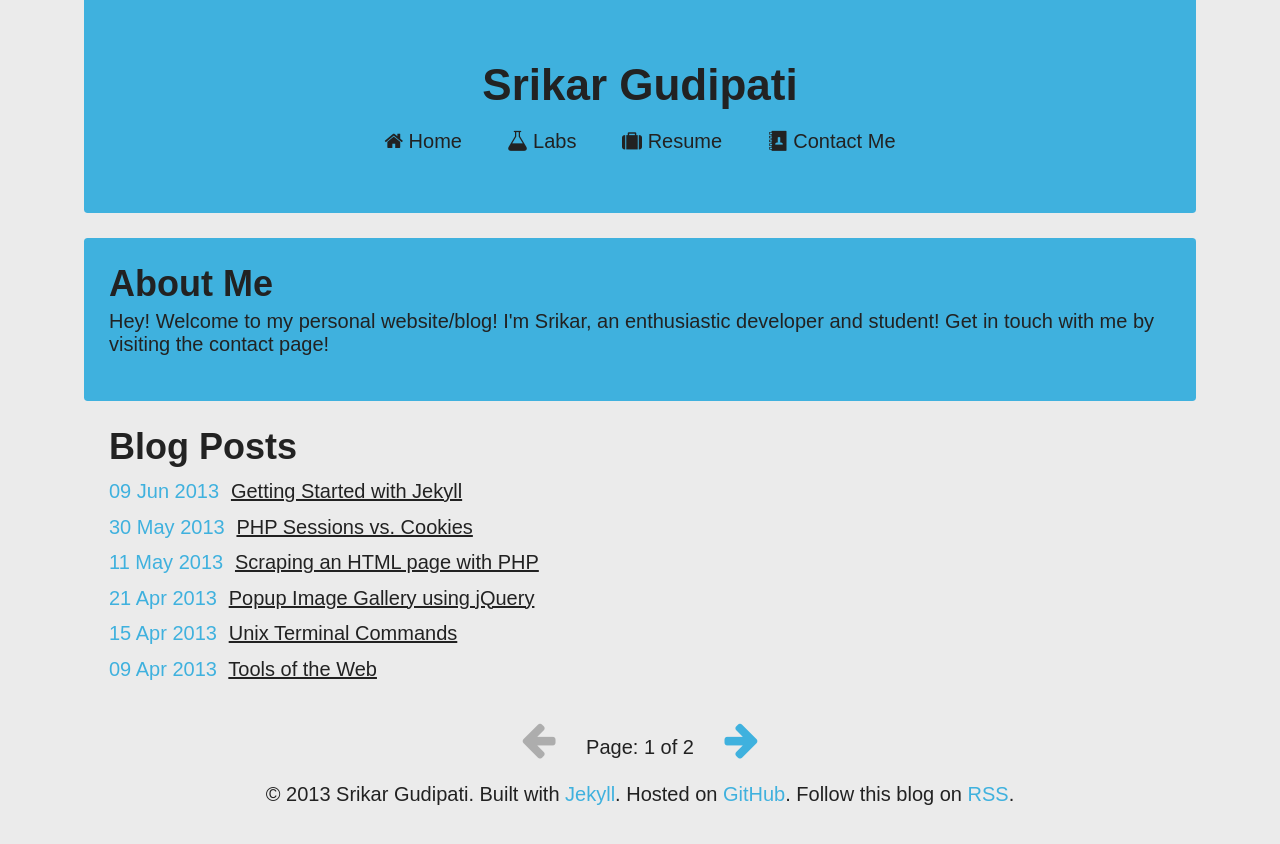
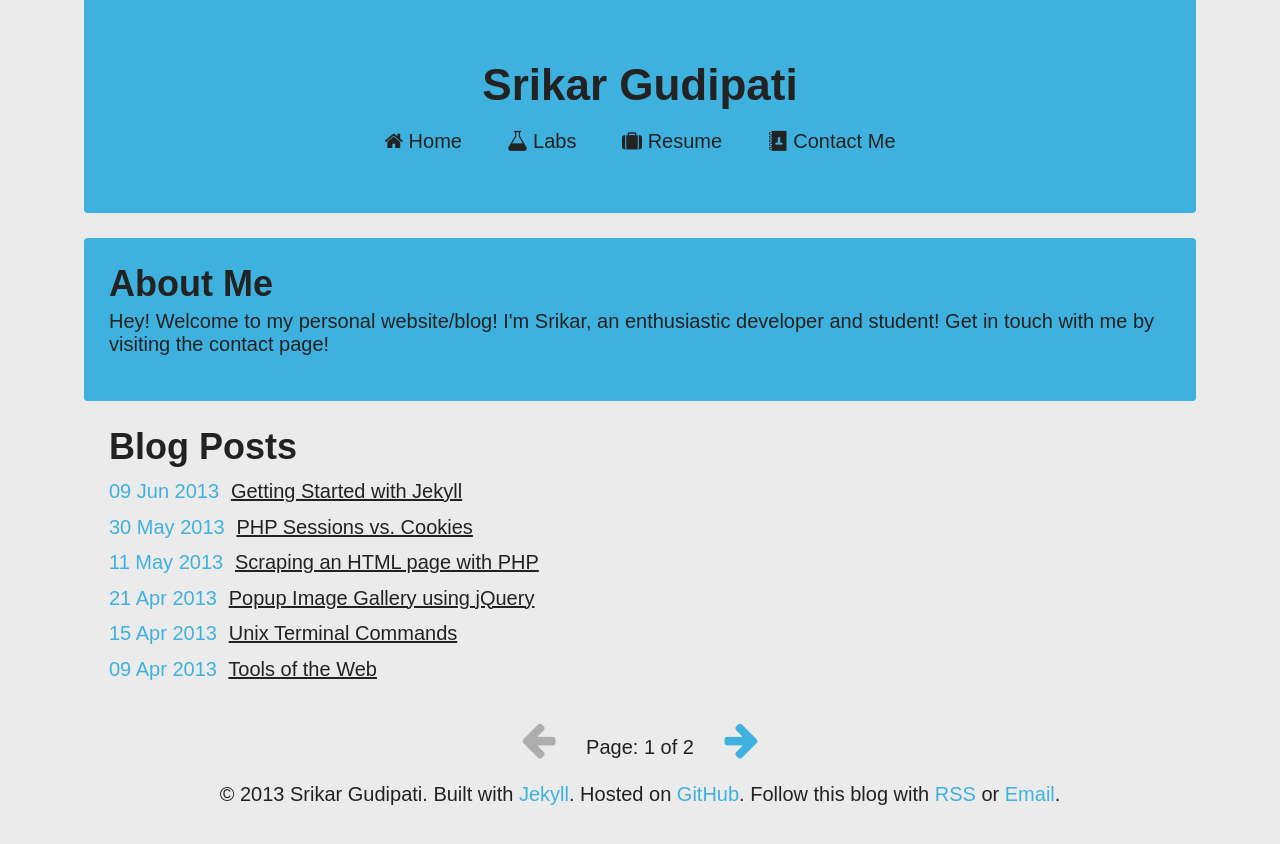
Before and after one commit to srikarg/srikarg.github.io, a Jekyll site: the page built from index.html, in a window 1280 px wide. Shown: the top 844 px of the page. Built offline with Jekyll 4.4.1, drawn with Linux system fonts in a browser that asks for light colours; some web fonts are replaced; Markdown is read by kramdown in place of the engine named in the settings; the list of posts is cut into pages by our own code; comment, search, counter and statistics services are not loaded.

Commit message:
Update footer.html

```diff
--- a/_includes/footer.html
+++ b/_includes/footer.html
@@ -1,3 +1,3 @@
 <footer>
-	<p>&copy;&nbsp;{{ 'now' | date: "%Y" }} Srikar Gudipati. Built with <a href="http://jekyllrb.com/">Jekyll</a>. Hosted on <a href="https://github.com/srikarg/srikarg.github.io">GitHub</a>. Follow this blog on <a href="http://feeds.feedburner.com/srikarg">RSS</a>.</p>
+	<p>&copy;&nbsp;{{ 'now' | date: "%Y" }} Srikar Gudipati. Built with <a href="http://jekyllrb.com/">Jekyll</a>. Hosted on <a href="https://github.com/srikarg/srikarg.github.io">GitHub</a>. Follow this blog with <a href="http://feeds.feedburner.com/srikarg">RSS</a> or <a href="http://feedburner.google.com/fb/a/mailverify?uri=srikarg&amp;loc=en_US">Email</a>.</p>
 </footer>
```
